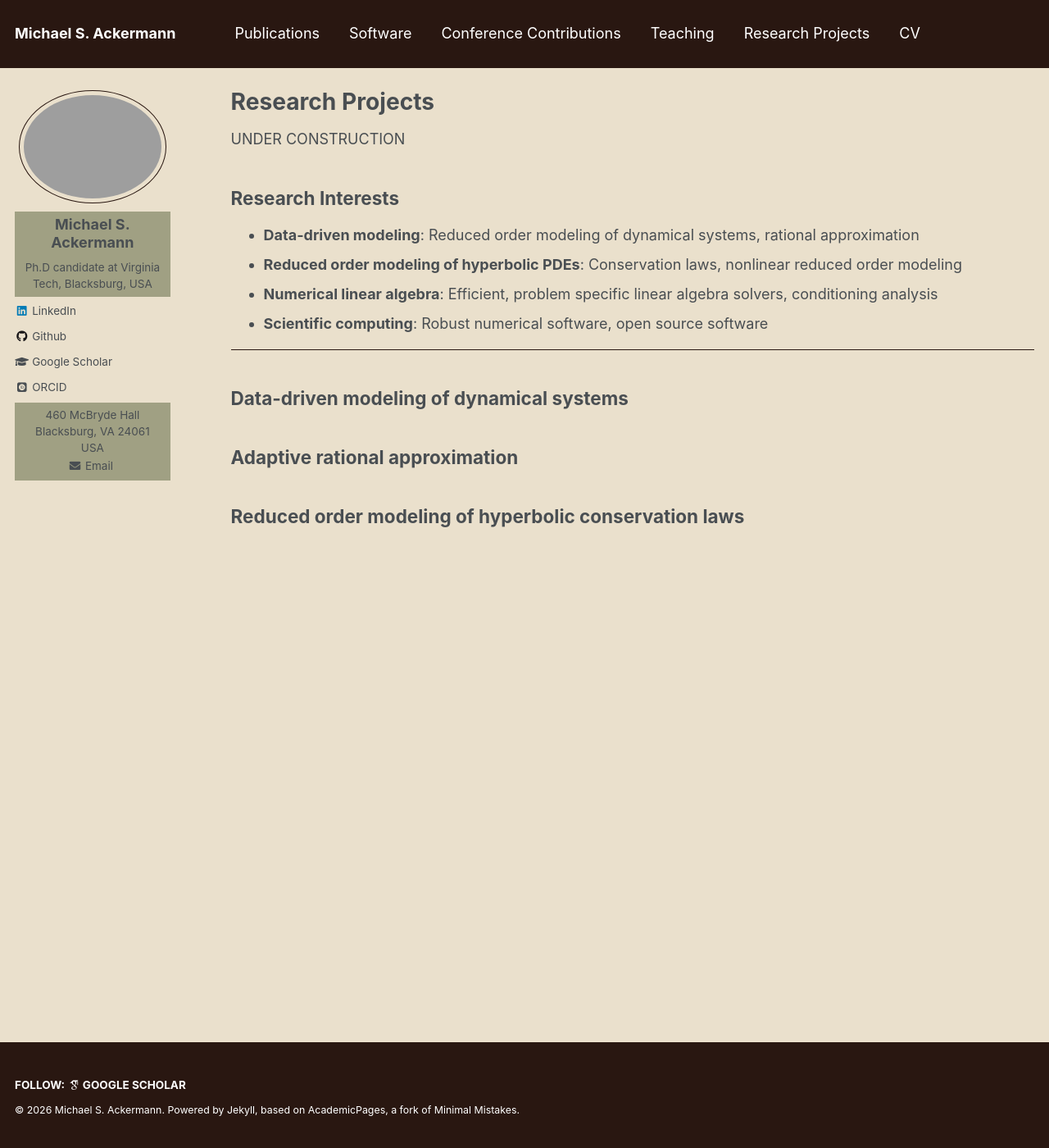
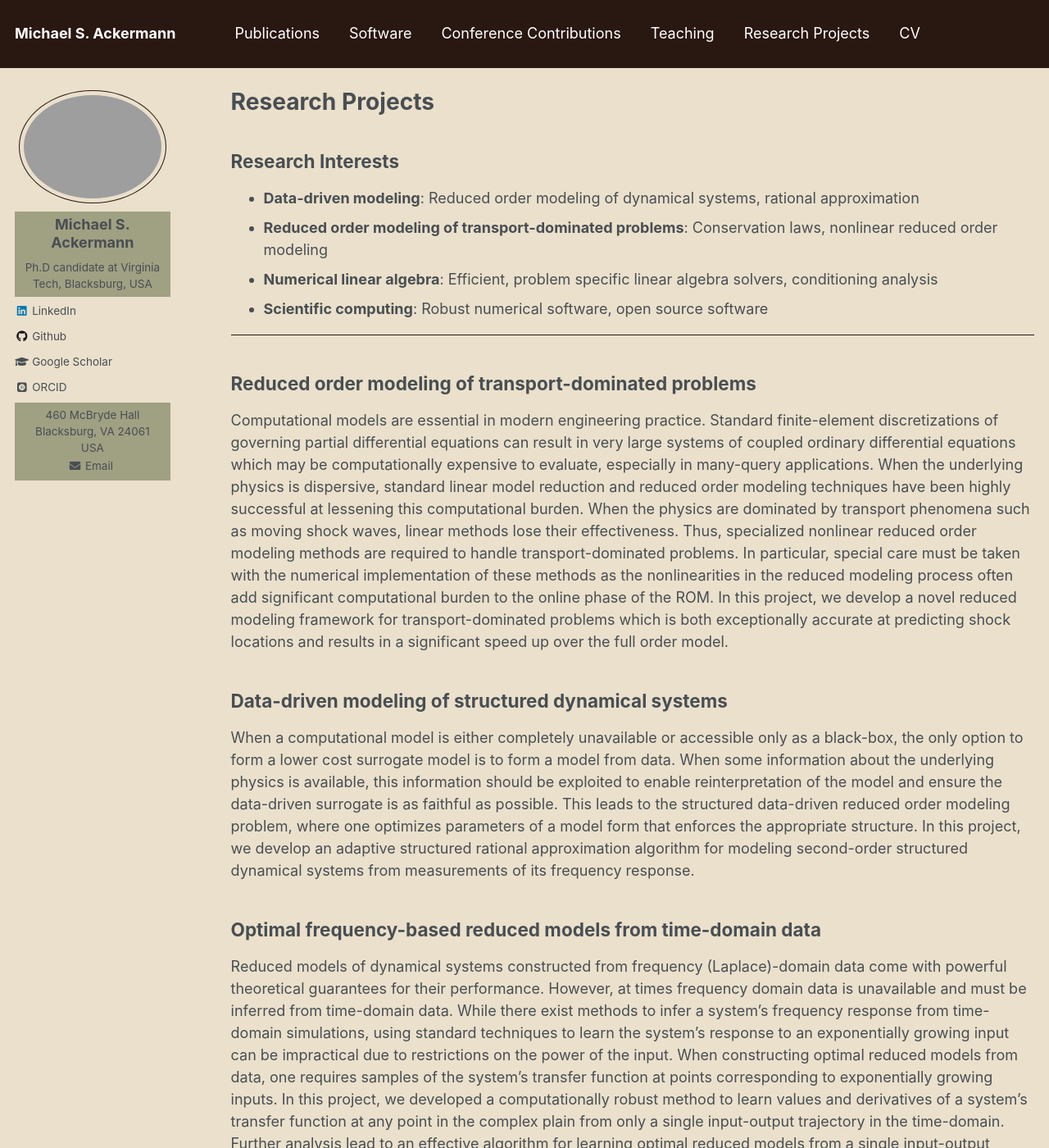
Before and after one commit to Mike-Ackermann/MSAckermann, a Jekyll site: the page built from _pages/projects.md, in a window 1280 px wide and 1400 px high. Shown: the whole window at 82% size. Built offline with Jekyll 4.4.1, drawn with Linux system fonts in a browser that asks for light colours; some web fonts are replaced; some of the changed text lies outside the part shown.

Commit message:
projects

```diff
--- a/_pages/projects.md
+++ b/_pages/projects.md
@@ -5,17 +5,11 @@ permalink: /projects/
 author_profile: true
 ---
 
-<p class="text-block">
-UNDER CONSTRUCTION
-</p>
-
-
-
 ## Research Interests ##
 
 * **Data-driven modeling**:
   Reduced order modeling of dynamical systems, rational approximation
-* **Reduced order modeling of hyperbolic PDEs**:
+* **Reduced order modeling of transport-dominated problems**:
   Conservation laws, nonlinear reduced order modeling
 * **Numerical linear algebra**:
   Efficient, problem specific linear algebra solvers, conditioning analysis
@@ -23,11 +17,18 @@ UNDER CONSTRUCTION
   Robust numerical software, open source software
 
 ---
-## Data-driven modeling of dynamical systems ##
+## Reduced order modeling of transport-dominated problems ##
+Computational models are essential in modern engineering practice.  Standard finite-element discretizations of governing partial differential equations can result in very large systems of coupled ordinary differential equations which may be computationally expensive to evaluate, especially in many-query applications.  When the underlying physics is dispersive, standard linear model reduction and reduced order modeling techniques have been highly successful at lessening this computational burden.  When the physics are dominated by transport phenomena such as moving shock waves, linear methods lose their effectiveness.  Thus, specialized nonlinear reduced order modeling methods are required to handle transport-dominated problems.  In particular, special care must be taken with the numerical implementation of these methods as the nonlinearities in the reduced modeling process often add significant computational burden to the online phase of the ROM.  In this project, we develop a novel reduced modeling framework for transport-dominated problems which is both exceptionally accurate at predicting shock locations and results in a significant speed up over the full order model.
+
+## Data-driven modeling of structured dynamical systems ##
+When a computational model is either completely unavailable or accessible only as a black-box, the only option to form a lower cost surrogate model is to form a model from data.  When some information about the underlying physics is available, this information should be exploited to enable reinterpretation of the model and ensure the data-driven surrogate is as faithful as possible.  This leads to the structured data-driven reduced order modeling problem, where one optimizes parameters of a model form that enforces the appropriate structure.  In this project, we develop an adaptive structured rational approximation algorithm for modeling second-order structured dynamical systems from measurements of its frequency response.
+
+## Optimal frequency-based reduced models from time-domain data ##
+Reduced models of dynamical systems constructed from frequency (Laplace)-domain data come with powerful theoretical guarantees for their performance. However, at times frequency domain data is unavailable and must be inferred from time-domain data.  While there exist methods to infer a system's frequency response from time-domain simulations, using standard techniques to learn the system's response to an exponentially growing input can be impractical due to restrictions on the power of the input.  When constructing optimal reduced models from data, one requires samples of the system's transfer function at points corresponding to exponentially growing inputs.  In this project, we developed a computationally robust method to learn values and derivatives of a system's transfer function at any point in the complex plain from only a single input-output trajectory in the time-domain.  Further analysis lead to an effective algorithm for learning optimal reduced models from a single input-output trajectory.
 
 ## Adaptive rational approximation ##
+Rational approximations enjoy exponential convergence rates to many classes of functions, including non-analytic functions and functions with branch cuts.  While a very accurate rational approximation of a given degree may exist, computing this rational approximation is a different problem.  In this project, we develop a novel method for rational approximation based on interpolation and least-squares fitting of a provided data set.  The method is adaptive in the sense that the degree of the rational approximation grows until the data are fit to a prescribed tolerance.  Due to an adaptive initialization strategy for the nonlinear least-squares problems we solve at each step, the method is guaranteed to monotonically decrease the data misfit.
 
-## Reduced order modeling of hyperbolic conservation laws ##
 
 
 <!--
```
